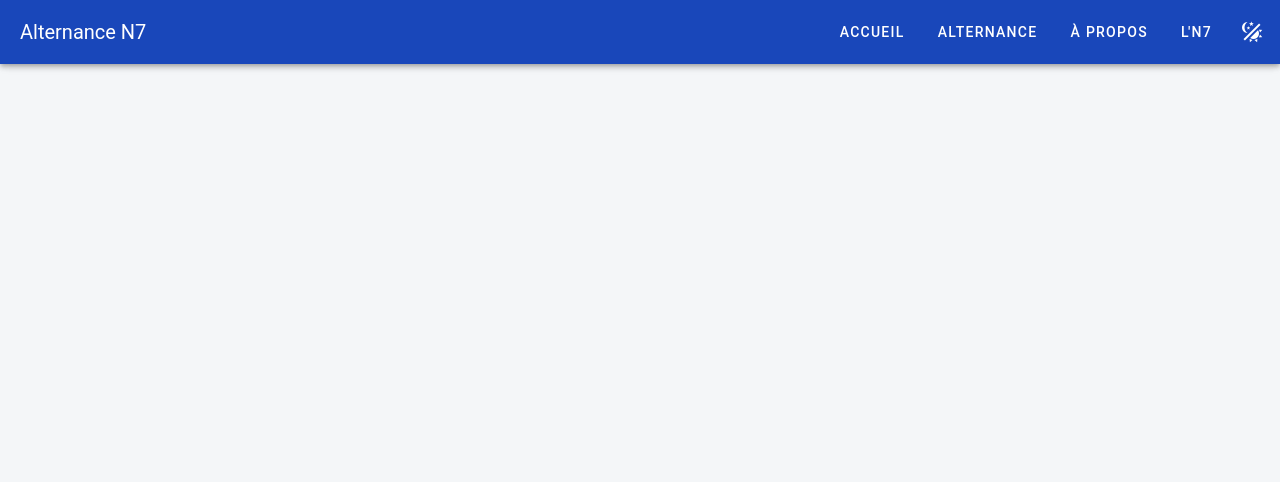
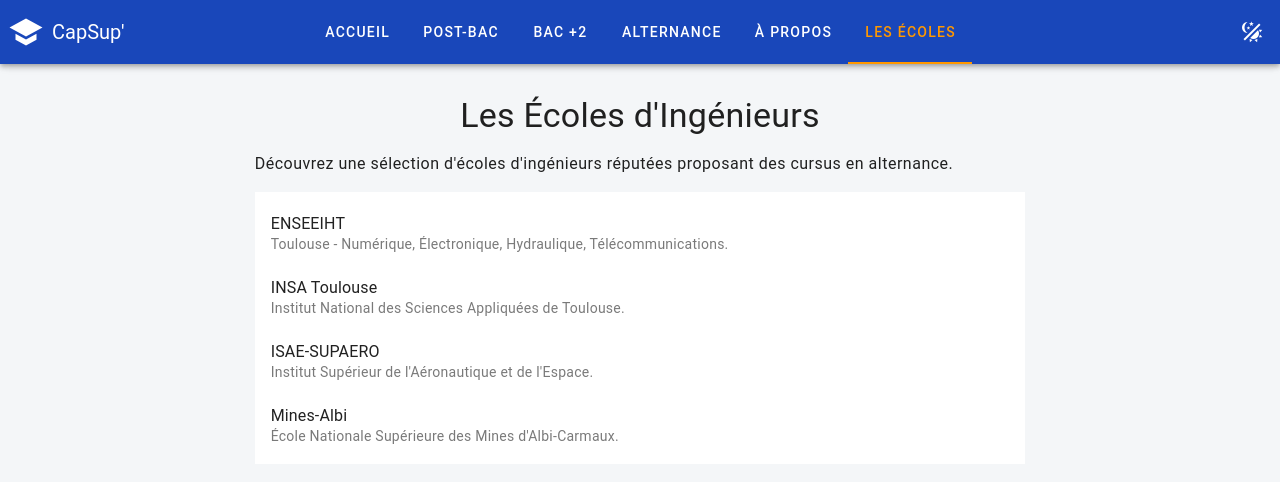
Before and after one commit to Buuuntyyy/apprenticeship_website, a Vue app in the folder apprenticeship_n7_website/: page /ecoles in a window 1280 px wide. Shown: the top 482 px of the page. Built offline with nearby package versions, Linux system fonts and the light colour scheme.

Commit message:
Add a dynamic logo for the website. Add new pages for post-baccalaureat cursus. Add a new pages that compiled the most famous french public engineering schools

```diff
--- /dev/null
+++ b/apprenticeship_n7_website/src/components/AnimatedLogo.vue
@@ -0,0 +1,96 @@
+<template>
+  <div class="logo-container" :style="{ width: size + 'px', height: size + 'px' }">
+    <svg
+      xmlns="http://www.w3.org/2000/svg"
+      viewBox="0 0 24 24"
+      class="logo-svg"
+      fill="currentColor"
+    >
+      <title>Logo CapSup'</title>
+      <g class="cap">
+        <path d="M12,3L1,9L12,15L23,9L12,3M5,13.18V17.18L12,21L19,17.18V13.18L12,17L5,13.18Z" />
+      </g>
+      <g class="gear-group">
+        <path class="gear-outer" d="M19.43,12.97C19.47,12.65 19.5,12.33 19.5,12C19.5,11.67 19.47,11.34 19.43,11L21.54,9.37C21.73,9.22 21.78,8.95 21.66,8.73L19.66,5.27C19.54,5.05 19.27,4.96 19.05,5.05L16.56,6.05C16.04,5.66 15.5,5.32 14.87,5.07L14.5,2.42C14.46,2.18 14.25,2 14,2H10C9.75,2 9.54,2.18 9.5,2.42L9.13,5.07C8.5,5.32 7.96,5.66 7.44,6.05L4.95,5.05C4.73,4.96 4.46,5.05 4.34,5.27L2.34,8.73C2.21,8.95 2.27,9.22 2.46,9.37L4.57,11C4.53,11.34 4.5,11.67 4.5,12C4.5,12.33 4.53,12.65 4.57,12.97L2.46,14.63C2.27,14.78 2.21,15.05 2.34,15.27L4.34,18.73C4.46,18.95 4.73,19.03 4.95,18.95L7.44,17.94C7.96,18.34 8.5,18.68 9.13,18.93L9.5,21.58C9.54,21.82 9.75,22 10,22H14C14.25,22 14.46,21.82 14.5,21.58L14.87,18.93C15.5,18.68 16.04,18.34 16.56,17.94L19.05,18.95C19.27,19.03 19.54,18.95 19.66,18.73L21.66,15.27C21.78,15.05 21.73,14.78 21.54,14.63L19.43,12.97Z" />
+        <path class="gear-inner" d="M12,8A4,4 0 0,0 8,12A4,4 0 0,0 12,16A4,4 0 0,0 16,12A4,4 0 0,0 12,8Z" />
+        <path class="gear-center" d="M12,10.5A1.5,1.5 0 0,0 10.5,12A1.5,1.5 0 0,0 12,13.5A1.5,1.5 0 0,0 13.5,12A1.5,1.5 0 0,0 12,10.5Z" />
+      </g>
+    </svg>
+  </div>
+</template>
+
+<script setup lang="ts">
+defineProps({
+  size: {
+    type: Number,
+    default: 40
+  }
+})
+</script>
+
+<style scoped>
+.logo-container {
+  cursor: pointer;
+  display: inline-block;
+}
+
+.logo-svg {
+  height: 100%;
+  width: 100%;
+  vertical-align: middle;
+  overflow: visible;
+}
+
+.cap,
+.gear-group,
+.gear-outer,
+.gear-inner,
+.gear-center {
+  transition: all 0.5s cubic-bezier(0.68, -0.55, 0.27, 1.55);
+  transform-origin: center;
+}
+
+.cap {
+  opacity: 1;
+}
+
+.gear-group {
+  opacity: 0;
+}
+
+.logo-container:hover .cap {
+  opacity: 0;
+  transform: scale(0) rotate(360deg);
+}
+
+.logo-container:hover .gear-group {
+  opacity: 1;
+  transform: rotate(180deg);
+}
+
+.gear-outer {
+  transform: scale(0.8);
+}
+
+.logo-container:hover .gear-outer {
+  transform: scale(1);
+}
+
+.gear-inner {
+  transform: scale(0);
+}
+
+.logo-container:hover .gear-inner {
+  transform: scale(1);
+  transition-delay: 0.1s;
+}
+
+.gear-center {
+  transform: scale(0);
+}
+
+.logo-container:hover .gear-center {
+  transform: scale(1);
+  transition-delay: 0.2s;
+}
+</style>
--- a/apprenticeship_n7_website/src/components/TopBar.vue
+++ b/apprenticeship_n7_website/src/components/TopBar.vue
@@ -1,11 +1,39 @@
 <template>
-  <v-app-bar app color="primary" dark>
-    <v-toolbar-title>Alternance N7</v-toolbar-title>
+  <v-app-bar app color="primary">
+    <AnimatedLogo @click="$router.push('/')" class="ml-2" :size="36" />
+    <v-toolbar-title class="ml-2">CapSup'</v-toolbar-title>
+
+    <v-tabs centered color="secondary" slider-color="secondary">
+      <v-tab to="/">Accueil</v-tab>
+      <v-tab to="/post-bac">Post-Bac</v-tab>
+
+      <v-menu open-on-hover offset-y>
+        <template v-slot:activator="{ props }">
+          <v-tab v-bind="props">
+            Bac +2
+          </v-tab>
+        </template>
+
+        <v-list>
+          <v-list-item to="/admission/post-prepa">
+            <v-list-item-title>Post-Prépa</v-list-item-title>
+          </v-list-item>
+          <v-list-item to="/admission/post-but">
+            <v-list-item-title>Post-BUT</v-list-item-title>
+          </v-list-item>
+          <v-list-item to="/admission/post-licence">
+            <v-list-item-title>Post-Licences</v-list-item-title>
+          </v-list-item>
+        </v-list>
+      </v-menu>
+
+      <v-tab to="/alternance">Alternance</v-tab>
+      <v-tab to="/about">À propos</v-tab>
+      <v-tab to="/ecoles">Les écoles</v-tab>
+    </v-tabs>
+
     <v-spacer></v-spacer>
-    <v-btn text @click="$router.push('/')">Accueil</v-btn>
-    <v-btn text @click="$router.push('/alternance')">Alternance</v-btn>
-    <v-btn text @click="$router.push('/about')">À propos</v-btn>
-    <v-btn text @click="$router.push('/n7')">L'N7</v-btn>
+
     <v-btn icon @click="toggleTheme">
       <v-icon>mdi-theme-light-dark</v-icon>
     </v-btn>
@@ -14,6 +42,7 @@
 
 <script setup lang="ts">
 import { useTheme } from 'vuetify'
+import AnimatedLogo from './AnimatedLogo.vue';
 
 const theme = useTheme()
 
--- a/apprenticeship_n7_website/src/main.ts
+++ b/apprenticeship_n7_website/src/main.ts
@@ -18,8 +18,8 @@
   dark: false,
   colors: {
     primary: '#1947ba',
-    secondary: '#1abc9c',
-    accent: '#1abc9c',
+    secondary: '#FF9800', // Orange
+    accent: '#FF9800',
     error: '#dc3545',
     info: '#17a2b8',
     success: '#28a745',
@@ -31,9 +31,9 @@
 const myCustomDarkTheme = {
   dark: true,
   colors: {
-    primary: '#1947ba',
-    secondary: '#4dd3c9',
-    accent: '#4dd3c9',
+    primary: '#4a7cf3',
+    secondary: '#FFB74D', // Light Orange
+    accent: '#FFB74D',
     error: '#e57373',
     info: '#64b5f6',
     success: '#81c784',
--- a/apprenticeship_n7_website/src/router/index.ts
+++ b/apprenticeship_n7_website/src/router/index.ts
@@ -9,6 +9,31 @@
       path: '/',
       name: 'home',
       component: HomeView
+    },
+    {
+      path: '/post-bac',
+      name: 'PostBac',
+      component: () => import('@/views/PostBacView.vue')
+    },
+    {
+      path: '/admission/post-prepa',
+      name: 'PostPrepa',
+      component: () => import('@/views/admission/PostPrepaView.vue')
+    },
+    {
+      path: '/admission/post-but',
+      name: 'PostBut',
+      component: () => import('@/views/admission/PostButView.vue')
+    },
+    {
+      path: '/admission/post-licence',
+      name: 'PostLicence',
+      component: () => import('@/views/admission/PostLicenceView.vue')
+    },
+    {
+      path: '/ecoles',
+      name: 'Ecoles',
+      component: () => import('@/views/EcolesView.vue')
     },
     {
       path: '/alternance',
--- /dev/null
+++ b/apprenticeship_n7_website/src/views/EcolesView.vue
@@ -0,0 +1,35 @@
+<template>
+  <v-container>
+    <v-row justify="center">
+      <v-col cols="12" md="8">
+        <h1 class="text-h4 my-4 text-center">Les Écoles d'Ingénieurs</h1>
+        <p class="text-body-1 mb-4">
+          Découvrez une sélection d'écoles d'ingénieurs réputées proposant des cursus en alternance.
+        </p>
+        <v-list lines="two">
+          <v-list-item
+            v-for="school in schools"
+            :key="school.name"
+            :href="school.url"
+            target="_blank"
+            rel="noopener"
+          >
+            <v-list-item-title>{{ school.name }}</v-list-item-title>
+            <v-list-item-subtitle>{{ school.description }}</v-list-item-subtitle>
+          </v-list-item>
+        </v-list>
+      </v-col>
+    </v-row>
+  </v-container>
+</template>
+
+<script setup lang="ts">
+import { ref } from 'vue';
+
+const schools = ref([
+  { name: 'ENSEEIHT', description: 'Toulouse - Numérique, Électronique, Hydraulique, Télécommunications.', url: 'https://www.enseeiht.fr' },
+  { name: 'INSA Toulouse', description: 'Institut National des Sciences Appliquées de Toulouse.', url: 'https://www.insa-toulouse.fr' },
+  { name: 'ISAE-SUPAERO', description: 'Institut Supérieur de l\'Aéronautique et de l\'Espace.', url: 'https://www.isae-supaero.fr' },
+  { name: 'Mines-Albi', description: 'École Nationale Supérieure des Mines d\'Albi-Carmaux.', url: 'https://www.imt-mines-albi.fr' },
+]);
+</script>
--- a/apprenticeship_n7_website/src/views/HomeView.vue
+++ b/apprenticeship_n7_website/src/views/HomeView.vue
@@ -2,11 +2,12 @@
   <v-container fluid class="fill-height pa-0 home-bg">
     <v-row align="center" justify="center" class="text-center">
       <v-col cols="12" md="8">
+        <AnimatedLogo :size="150" style="color: white; margin-bottom: 1rem;" />
         <h1 class="display-2 font-weight-bold mb-4 text-white">
-          Trouvez l'alternance idéale pour votre parcours
+          Trouvez votre voie en école d'ingénieur
         </h1>
         <p class="subtitle-1 mb-6 text-white">
-          Une plateforme pensée, développée et maintenue par des étudiants, pour les étudiants.
+          La plateforme pour vous guider dans le monde des études d'ingénierie et de l'alternance.
         </p>
         <v-btn color="secondary" large @click="$router.push('/alternance')">
           Découvrir les offres
@@ -17,7 +18,7 @@
 </template>
 
 <script setup lang="ts">
-// rien pour l’instant
+import AnimatedLogo from '@/components/AnimatedLogo.vue';
 </script>
 
 <style scoped>
--- /dev/null
+++ b/apprenticeship_n7_website/src/views/PostBacView.vue
@@ -0,0 +1,15 @@
+<template>
+  <v-container>
+    <v-row justify="center">
+      <v-col cols="12" md="8">
+        <h1 class="text-h4 my-4 text-center">Admission Post-Bac</h1>
+        <p class="text-body-1">
+          Cette section est dédiée aux lycéens et futurs bacheliers souhaitant intégrer une école d'ingénieur directement après le bac. Vous y trouverez toutes les informations concernant les voies d'accès, les prérequis et le processus de candidature via Parcoursup.
+        </p>
+      </v-col>
+    </v-row>
+  </v-container>
+</template>
+
+<script setup lang="ts">
+</script>
--- /dev/null
+++ b/apprenticeship_n7_website/src/views/admission/PostButView.vue
@@ -0,0 +1,15 @@
+<template>
+  <v-container>
+    <v-row justify="center">
+      <v-col cols="12" md="8">
+        <h1 class="text-h4 my-4 text-center">Admission Post-BUT</h1>
+        <p class="text-body-1">
+          Si vous êtes titulaire d'un Bachelor Universitaire de Technologie (BUT), cette section vous fournira les informations sur les admissions sur titre, les dossiers de candidature et les spécialités ouvertes.
+        </p>
+      </v-col>
+    </v-row>
+  </v-container>
+</template>
+
+<script setup lang="ts">
+</script>
--- /dev/null
+++ b/apprenticeship_n7_website/src/views/admission/PostLicenceView.vue
@@ -0,0 +1,15 @@
+<template>
+  <v-container>
+    <v-row justify="center">
+      <v-col cols="12" md="8">
+        <h1 class="text-h4 my-4 text-center">Admission Post-Licence</h1>
+        <p class="text-body-1">
+          Pour les étudiants titulaires d'une Licence, cette page explique le processus d'admission parallèle, les prérequis académiques et les étapes pour rejoindre l'une de nos formations d'ingénieur.
+        </p>
+      </v-col>
+    </v-row>
+  </v-container>
+</template>
+
+<script setup lang="ts">
+</script>
--- /dev/null
+++ b/apprenticeship_n7_website/src/views/admission/PostPrepaView.vue
@@ -0,0 +1,15 @@
+<template>
+  <v-container>
+    <v-row justify="center">
+      <v-col cols="12" md="8">
+        <h1 class="text-h4 my-4 text-center">Admission Post-Prépa</h1>
+        <p class="text-body-1">
+          Destinée aux étudiants des Classes Préparatoires aux Grandes Écoles (CPGE), cette page détaille les modalités des concours (tels que le concours commun INP) et les différentes filières accessibles en école d'ingénieur.
+        </p>
+      </v-col>
+    </v-row>
+  </v-container>
+</template>
+
+<script setup lang="ts">
+</script>
```
